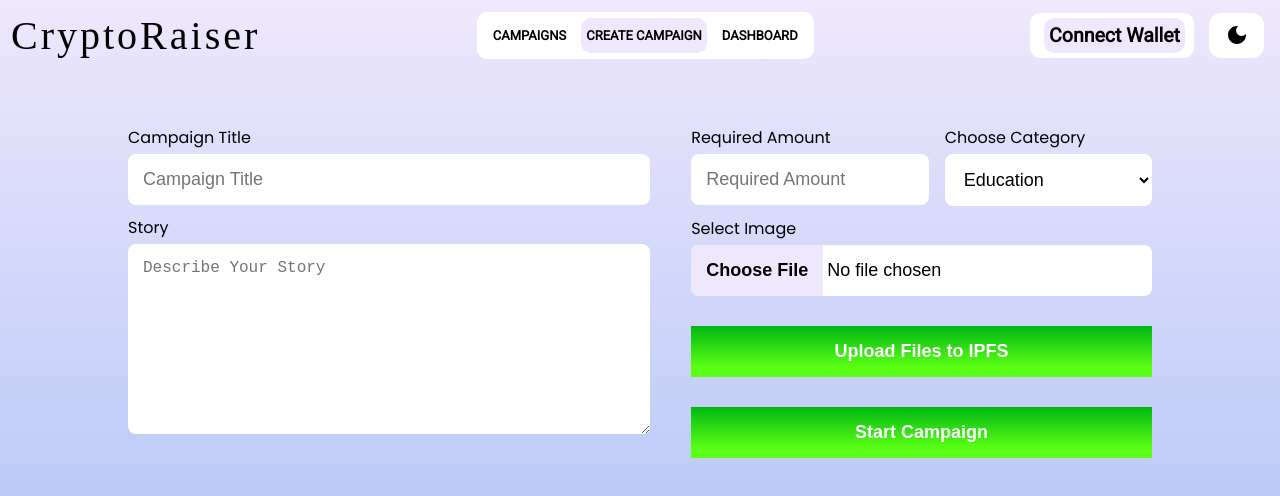
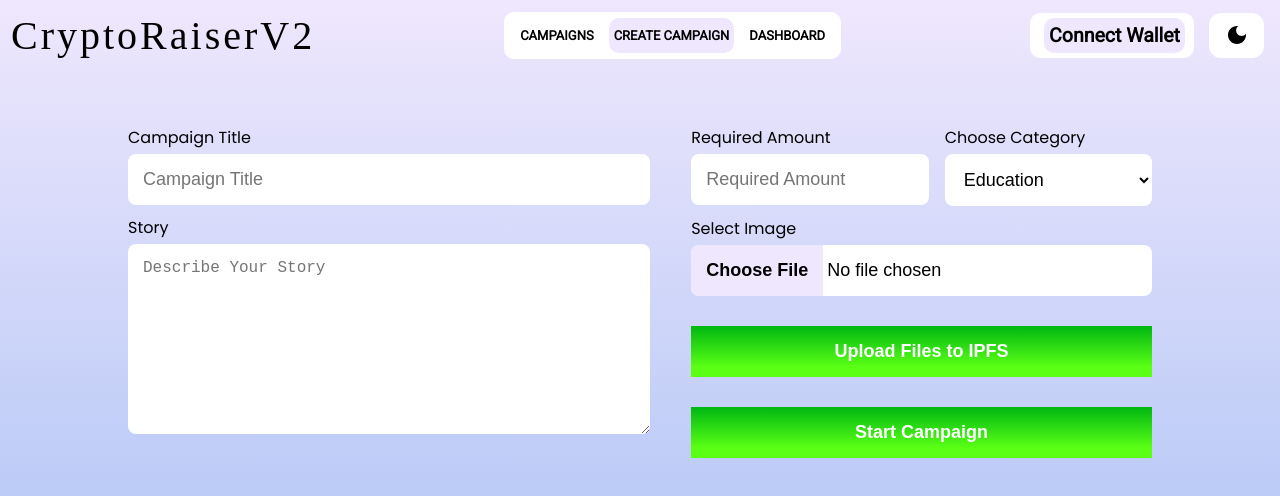
Before and after one commit to nodesrk/cryptoraiserpas1, a Next.js app: page /createcampaign in a window 1280 px wide. Shown: the top 496 px of the page. Built offline with nearby package versions, Linux system fonts and the light colour scheme; no server answers; a web font is replaced by a local one; what ipfs-http-client would draw is missing.

Commit message:
changed logo to cryptoraiserv2

```diff
--- a/components/layout/components/HeaderLogo.js
+++ b/components/layout/components/HeaderLogo.js
@@ -2,7 +2,7 @@ import styled from 'styled-components';
 
 const HeaderLogo = () => {
   return (
-    <Logo>CryptoRaiser</Logo>
+    <Logo>CryptoRaiserV2</Logo>
   )
 }
 
```
